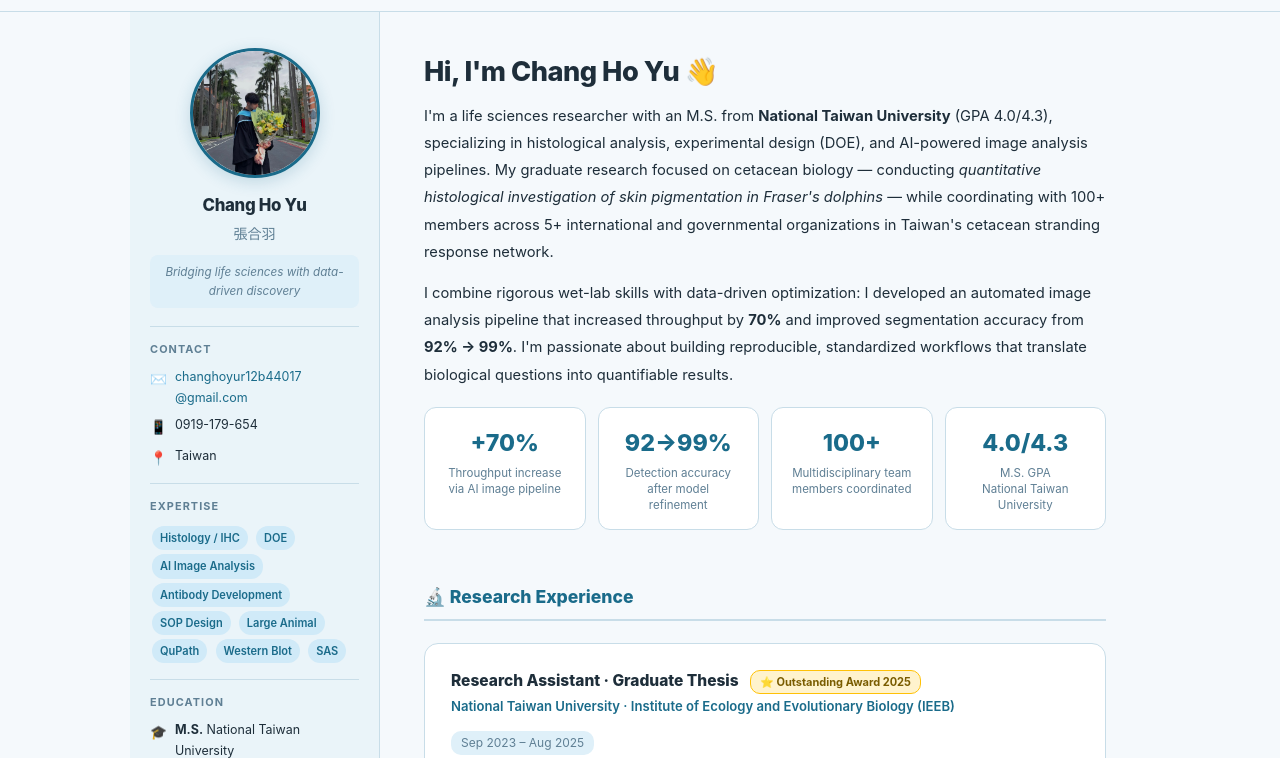
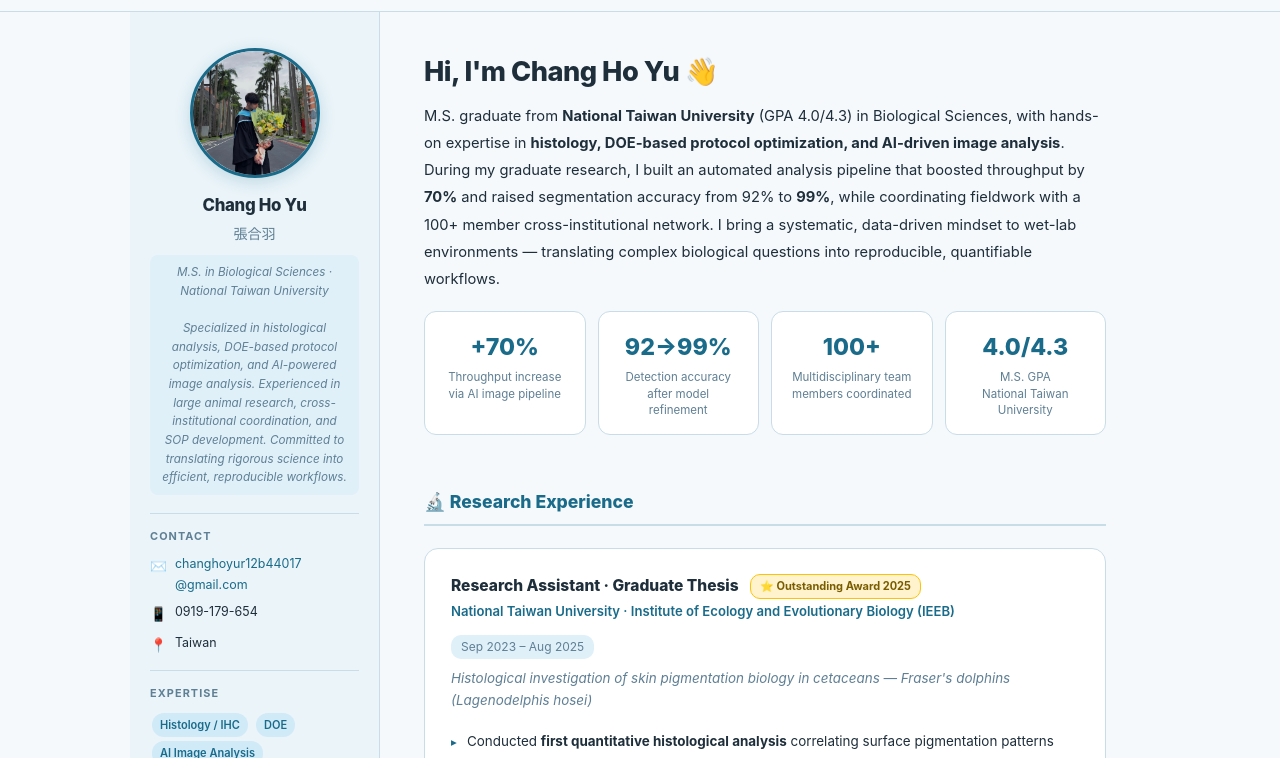
Before and after one commit to changhoyur12b44017-max/changhoyur12b44017-max.github.io, a plain HTML site: page index.html in a window 1280 px wide. Shown: the part 42-800 px from the top of the page. Drawn offline with Linux system fonts and the light colour scheme.

Commit message:
Update bio and personal intro

```diff
--- a/index.html
+++ b/index.html
@@ -778,7 +778,12 @@
 
     <div class="sidebar-name">Chang Ho Yu</div>
     <div class="sidebar-name-zh">張合羽</div>
-    <div class="sidebar-tagline">Bridging life sciences with data-driven discovery</div>
+    <div class="sidebar-tagline">
+      M.S. in Biological Sciences · National Taiwan University<br><br>
+      Specialized in histological analysis, DOE-based protocol optimization, and AI-powered image analysis.
+      Experienced in large animal research, cross-institutional coordination, and SOP development.
+      Committed to translating rigorous science into efficient, reproducible workflows.
+    </div>
 
     <hr class="sidebar-divider">
 
@@ -828,17 +833,12 @@
     <section id="about">
       <div class="bio-greeting">Hi, I'm Chang Ho Yu 👋</div>
       <p class="bio-text">
-        I'm a life sciences researcher with an M.S. from <strong>National Taiwan University</strong> (GPA 4.0/4.3),
-        specializing in histological analysis, experimental design (DOE), and AI-powered image analysis pipelines.
-        My graduate research focused on cetacean biology — conducting <em>quantitative histological investigation
-        of skin pigmentation in Fraser's dolphins</em> — while coordinating with 100+ members across
-        5+ international and governmental organizations in Taiwan's cetacean stranding response network.
-      </p>
-      <p class="bio-text">
-        I combine rigorous wet-lab skills with data-driven optimization: I developed an automated image analysis
-        pipeline that increased throughput by <strong>70%</strong> and improved segmentation accuracy from
-        <strong>92% → 99%</strong>. I'm passionate about building reproducible, standardized workflows that
-        translate biological questions into quantifiable results.
+        M.S. graduate from <strong>National Taiwan University</strong> (GPA 4.0/4.3) in Biological Sciences,
+        with hands-on expertise in <strong>histology, DOE-based protocol optimization, and AI-driven image analysis</strong>.
+        During my graduate research, I built an automated analysis pipeline that boosted throughput by <strong>70%</strong>
+        and raised segmentation accuracy from 92% to <strong>99%</strong>, while coordinating fieldwork with a
+        100+ member cross-institutional network. I bring a systematic, data-driven mindset to wet-lab environments —
+        translating complex biological questions into reproducible, quantifiable workflows.
       </p>
 
       <div class="highlight-row">
```
